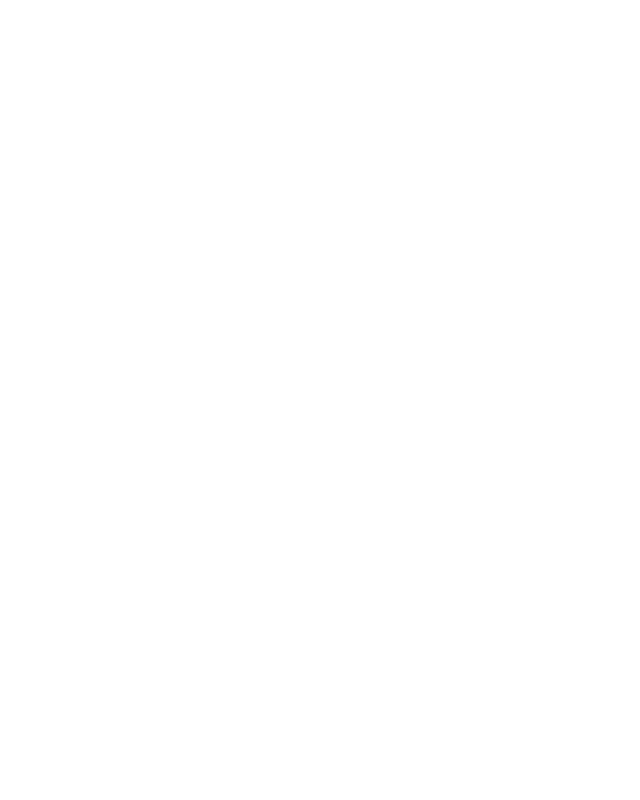
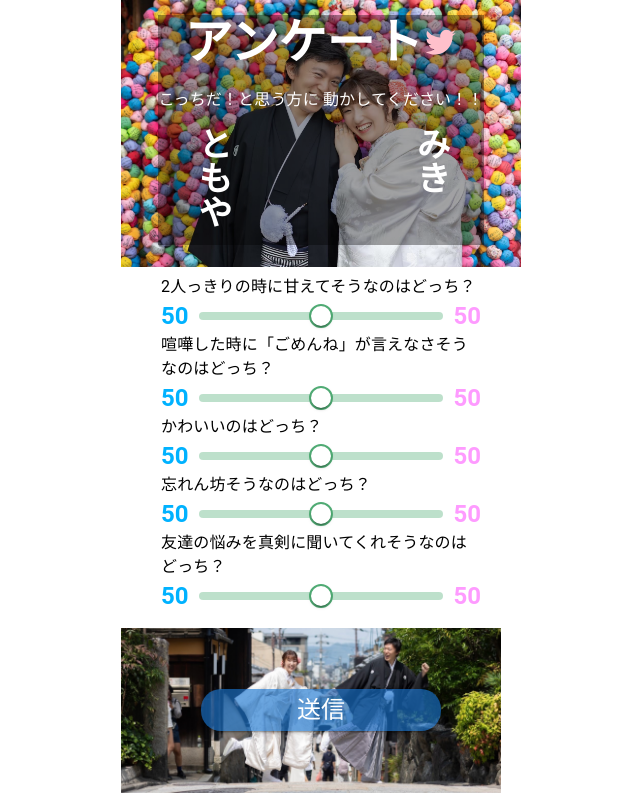
Before and after one commit to tomoya092013/BingoQuiz, a React (Vite) app in the folder frontend/: page /enquete in a window 1280 px wide. Before the commit this address had no page. Shown: the whole page, without its empty margins (319-959 px from the left). Built offline with nearby package versions, Linux system fonts and the light colour scheme.

Commit message:
アンケート機能フロント

```diff
--- a/frontend/src/App.tsx
+++ b/frontend/src/App.tsx
@@ -5,12 +5,14 @@
 import QuizList from './components/Admin/QuizList';
 import Login from './components/Login';
 import Guest from './components/Guest';
+import Enquete from './components/Enquete';
 
 function App() {
   return (
     <>
       <Routes>
         <Route path="/" element={<Login />} />
+        <Route path="/enquete" element={<Enquete />}></Route>
         <Route path="/admin/quizList" element={<QuizList />} />
         <Route path="/guest" element={<Guest />} />
         <Route path="/admin/editQuiz/:id" element={<EditQuiz />} />
--- /dev/null
+++ b/frontend/src/components/Enquete/index.tsx
@@ -0,0 +1,164 @@
+import { Box, Button, Slider, Stack, Typography, styled } from '@mui/material';
+import TwitterIcon from '@mui/icons-material/Twitter';
+import { useState } from 'react';
+import { EnqueteTotal } from '../../types';
+
+const VerticalTypography = styled(Typography)({
+  writingMode: 'vertical-lr',
+  textOrientation: 'mixed',
+  whiteSpace: 'nowrap',
+});
+
+const PrettoSlider = styled(Slider)({
+  color: '#52af77',
+  height: 8,
+  '& .MuiSlider-thumb': {
+    height: 24,
+    width: 24,
+    backgroundColor: '#fff',
+    border: '2px solid currentColor',
+  },
+});
+
+const defaultEnqueteTotal = [
+  { tomoya: 50, miki: 50 },
+  { tomoya: 50, miki: 50 },
+  { tomoya: 50, miki: 50 },
+  { tomoya: 50, miki: 50 },
+  { tomoya: 50, miki: 50 },
+];
+const ENQUETES = [
+  '2人っきりの時に甘えてそうなのはどっち？',
+  '喧嘩した時に「ごめんね」が言えなさそうなのはどっち？',
+  'かわいいのはどっち？',
+  '忘れん坊そうなのはどっち？',
+  '友達の悩みを真剣に聞いてくれそうなのはどっち？',
+];
+
+const Enquete = () => {
+  const [enqueteValue, setEnqueteValue] =
+    useState<EnqueteTotal[]>(defaultEnqueteTotal);
+
+  const onChangeSlider = (
+    _event: Event,
+    newValue: number | number[],
+    index: number
+  ) => {
+    if (typeof newValue === 'number') {
+      updateSliderValue(index, newValue);
+    }
+  };
+
+  const updateSliderValue = (index: number, newValue: number) => {
+    const newEnqueteValue = [...enqueteValue];
+    newEnqueteValue[index].tomoya = newValue;
+    newEnqueteValue[index].miki = 100 - newValue;
+    setEnqueteValue(newEnqueteValue);
+  };
+
+  return (
+    <Stack justifyContent="center" alignItems="center" width="100%">
+      <Box
+        maxWidth="400px"
+        sx={{
+          backgroundImage: 'url("/images/enquete1.jpg")',
+          backgroundRepeat: 'no-repeat',
+          backgroundSize: 'contain',
+          width: '100%',
+        }}
+      >
+        <Stack justifyContent="center" alignItems="center" width="100%">
+          <Box
+            margin="15px"
+            sx={{ color: '#fff', backgroundColor: '#0000005c' }}
+          >
+            <Stack justifyContent="center" alignItems="center">
+              <Typography variant="h3" fontWeight="bold" gutterBottom>
+                アンケート
+                <TwitterIcon fontSize="large" sx={{ color: 'pink' }} />
+              </Typography>
+              <Typography variant="body1">
+                こっちだ！と思う方に 動かしてください！！
+              </Typography>
+            </Stack>
+            <Stack justifyContent="center" alignItems="center">
+              <Stack
+                direction="row"
+                justifyContent="space-between"
+                alignItems="flex-start"
+                width="80%"
+                margin="15px"
+              >
+                <VerticalTypography variant="h4" fontWeight="bold">
+                  ともや
+                </VerticalTypography>
+                <VerticalTypography variant="h4" fontWeight="bold">
+                  みき
+                </VerticalTypography>
+              </Stack>
+            </Stack>
+          </Box>
+        </Stack>
+
+        <Stack justifyContent="center" alignItems="center" marginTop="15px">
+          {ENQUETES.map((enquete, index) => (
+            <Stack
+              key={index}
+              justifyContent="center"
+              alignItems="flex-start"
+              width="80%"
+            >
+              <Typography>{enquete}</Typography>
+              <Stack
+                direction="row"
+                justifyContent="center"
+                alignItems="center"
+                width="100%"
+                sx={{ gap: '10px' }}
+              >
+                <Typography variant="h5" color="#00b2ff" fontWeight="bold">
+                  {enqueteValue[index].tomoya}
+                </Typography>
+                <PrettoSlider
+                  track={false}
+                  value={enqueteValue[index].tomoya}
+                  onChange={(e, newValue) => onChangeSlider(e, newValue, index)}
+                />
+                <Typography variant="h5" color="#fe9bff" fontWeight="bold">
+                  {enqueteValue[index].miki}
+                </Typography>
+              </Stack>
+            </Stack>
+          ))}
+        </Stack>
+
+        <Stack
+          justifyContent="center"
+          alignItems="center"
+          marginTop="15px"
+          sx={{
+            backgroundImage: 'url("/images/enquete2.jpg")',
+            backgroundRepeat: 'no-repeat',
+            backgroundSize: 'contain',
+            height: '165px',
+            width: '100%',
+          }}
+        >
+          <Button
+            variant="contained"
+            sx={{
+              padding: '5px',
+              width: '60%',
+              borderRadius: '20px',
+              backgroundColor: '#1976d2a1',
+            }}
+          >
+            <Typography variant="h5">送信</Typography>
+          </Button>
+        </Stack>
+      </Box>
+    </Stack>
+  );
+};
+
+export default Enquete;
--- a/frontend/src/types.ts
+++ b/frontend/src/types.ts
@@ -33,3 +33,5 @@
 };
 
 export type WsAdminAnswer = { quizId: number; answer: 'A' | 'B' | 'C' | '' };
+
+export type EnqueteTotal = { tomoya: number; miki: number };
```
Also changed, not shown: frontend/public/images/enquete1.jpg (added), frontend/public/images/enquete2.jpg (added).
